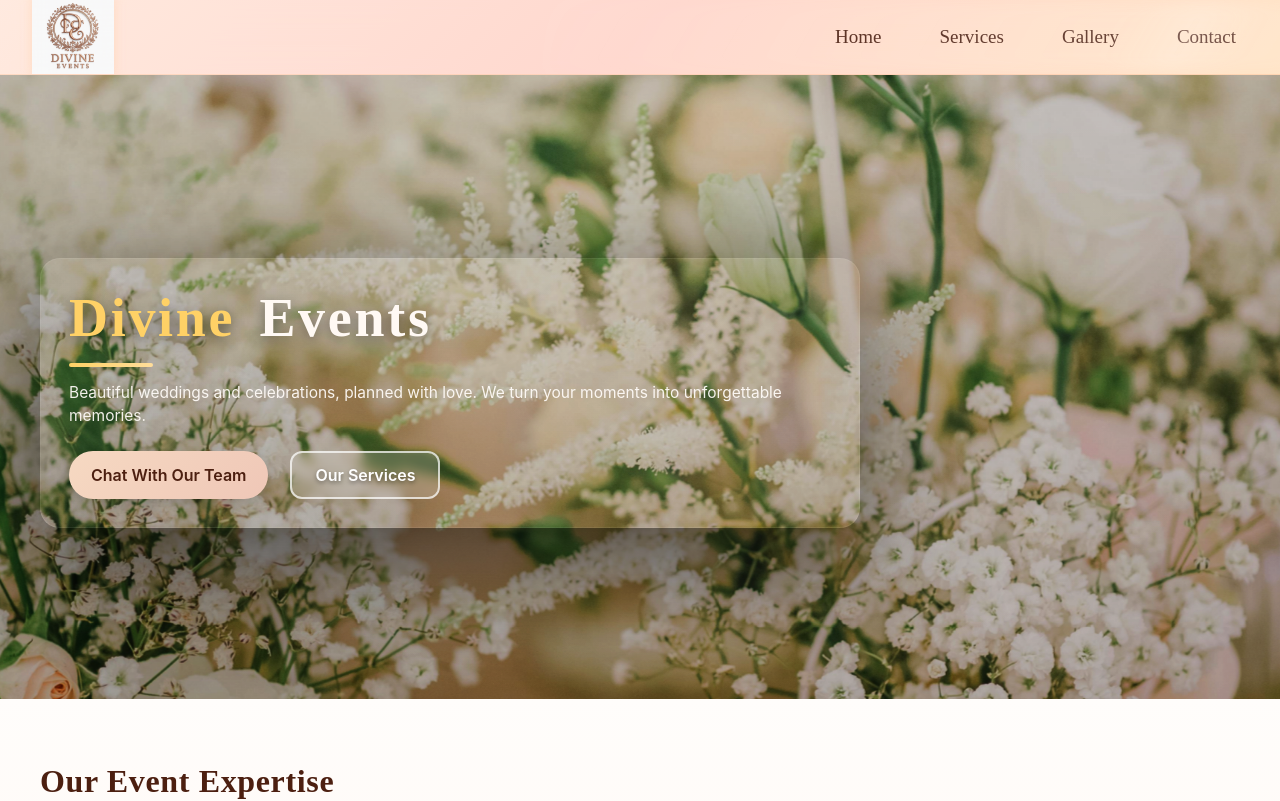
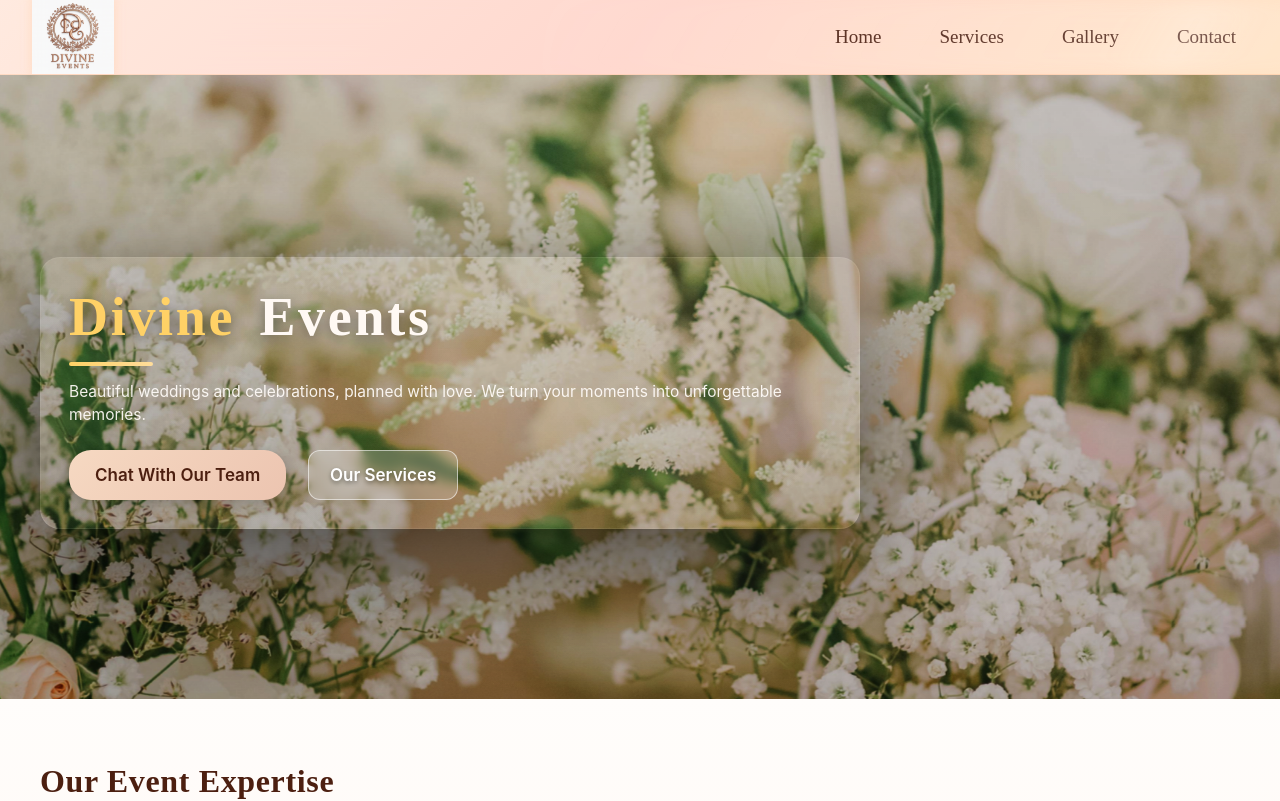
Before and after one commit to HemantSonare/DivineEventsApp, a Next.js app: page / in a window 1280 px wide. Shown: the top 801 px of the page. Built offline with nearby package versions, Linux system fonts and the light colour scheme.

Commit message:
Update globals.css

```diff
--- a/styles/globals.css
+++ b/styles/globals.css
@@ -409,5 +409,36 @@ body {
   transform: translateY(-2px);
 }
 
+/* ==== MAKE BOTH HERO BUTTONS SAME SIZE & SHAPE (NO COLOR CHANGE) ==== */
+
+.hero-ctas button,
+.hero-ctas a {
+  display: inline-flex;
+  align-items: center;
+  justify-content: center;
+  height: 50px;           /* SAME HEIGHT */
+  padding: 0 26px;        /* SAME WIDTH FEEL */
+  border-radius: 22px;    /* SAME ROUNDNESS */
+  font-size: 17px;
+  font-weight: 600;
+  line-height: 1;
+}
+
+/* Keep peach button color exactly SAME */
+.hero-ctas button {
+  background: linear-gradient(135deg, #f6d9c2, #ecc4b0) !important;
+  color: #4C1F10 !important;
+  border: none !important;
+  box-shadow: 0 4px 14px rgba(0,0,0,0.18);
+}
+
+/* Keep "Our Services" glass look EXACTLY SAME */
+.hero-ctas a {
+  background: rgba(255,255,255,0.22) !important;
+  backdrop-filter: blur(12px);
+  border: 1px solid rgba(255,255,255,0.55) !important;
+  color: #ffffff !important;
+}
+
 
 /* END OF FILE */
```
